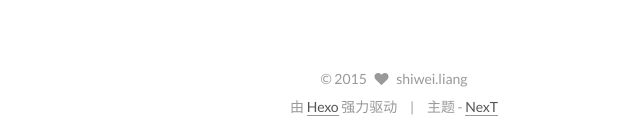
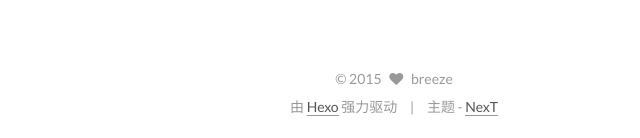
Before and after one commit to lswyyy/lswyyy.github.io, a plain HTML site: page 2015/12/02/spark任务常见问题解决方案及优化/index.html in a window 1280 px wide. Shown: the part 7165-7303 px from the top of the page, 246-886 px from the left. Drawn offline with Linux system fonts and the light colour scheme.

Commit message:
Site updated: 2015-12-02 11:53:11

```diff
--- a/2015/12/02/spark任务常见问题解决方案及优化/index.html
+++ b/2015/12/02/spark任务常见问题解决方案及优化/index.html
@@ -383,8 +383,8 @@
 
       <section class="site-overview sidebar-panel ">
         <div class="site-author motion-element" itemprop="author" itemscope itemtype="http://schema.org/Person">
-          <img class="site-author-image" src="http://i12.tietuku.com/558afd7739d419f8.jpg" alt="shiwei.liang" itemprop="image"/>
-          <p class="site-author-name" itemprop="name">shiwei.liang</p>
+          <img class="site-author-image" src="http://i12.tietuku.com/558afd7739d419f8.jpg" alt="breeze" itemprop="image"/>
+          <p class="site-author-name" itemprop="name">breeze</p>
         </div>
         <p class="site-description motion-element" itemprop="description"></p>
         <nav class="site-state motion-element">
@@ -461,7 +461,7 @@
   <span class="with-love">
     <i class="icon-next-heart fa fa-heart"></i>
   </span>
-  <span class="author" itemprop="copyrightHolder">shiwei.liang</span>
+  <span class="author" itemprop="copyrightHolder">breeze</span>
 </div>
 
 <div class="powered-by">
```
Also changed, not shown: archives/2015/12/index.html (+3 -3 lines), archives/2015/index.html (+3 -3 lines), archives/index.html (+3 -3 lines), index.html (+3 -3 lines).
